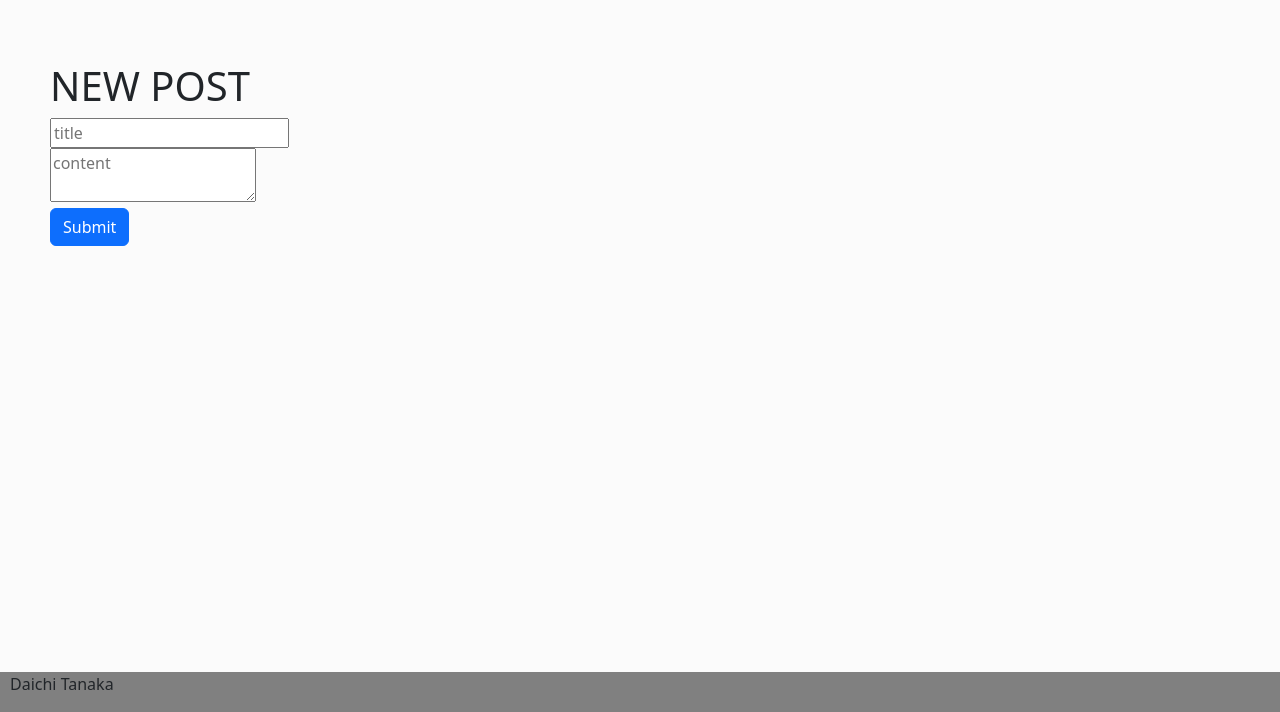
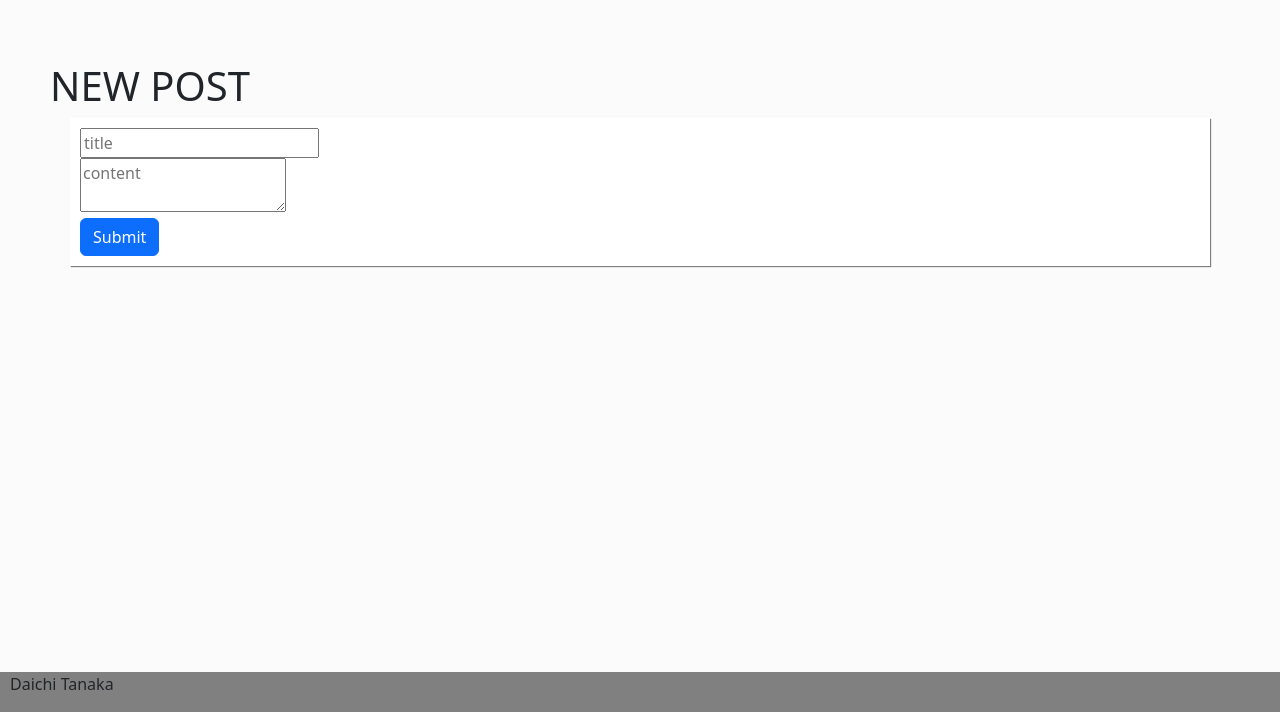
Before and after one commit to tanakadaichi1989/SNS_20171220, a Rails app: page /posts/new in a window 1280 px wide. Shown: the part 88-800 px from the top of the page. Run offline with Rails 7, Linux system fonts and the light colour scheme; the visitor is signed in with stand-in values (Sample User, id 1); style sheets or scripts are compiled from the project's sources; some libraries are stand-ins or nearby versions.

Commit message:
Edit container css settion @mixin container

```diff
--- a/app/assets/stylesheets/application.scss
+++ b/app/assets/stylesheets/application.scss
@@ -1,4 +1,11 @@
 @import "bootstrap";
+
+@mixin container{
+  background-color:white;
+  padding:10px;
+  margin-bottom:10px;
+  box-shadow: 1px 1px 1px gray;
+}
 
 body{
   background-color:lighten(#EEEEEE,5%);
@@ -61,3 +68,14 @@
   margin-bottom:100px;
   padding:50px;
 }
+
+.list-box{
+  background-color:white;
+  padding:10px;
+  margin-bottom:10px;
+  box-shadow: 1px 1px 1px gray;
+}
+
+.container{
+  @include container;
+}
--- a/app/views/posts/_input_form.html.erb
+++ b/app/views/posts/_input_form.html.erb
@@ -1,3 +1,4 @@
+<div class="container">
 <div class="form-group">
 <input name="title" placeholder="title" value="<%= @title %>">
 </div>
@@ -7,3 +8,4 @@
 </div>
 
 <button type="submit" class="btn btn-primary">Submit</button>
+</div>
```
